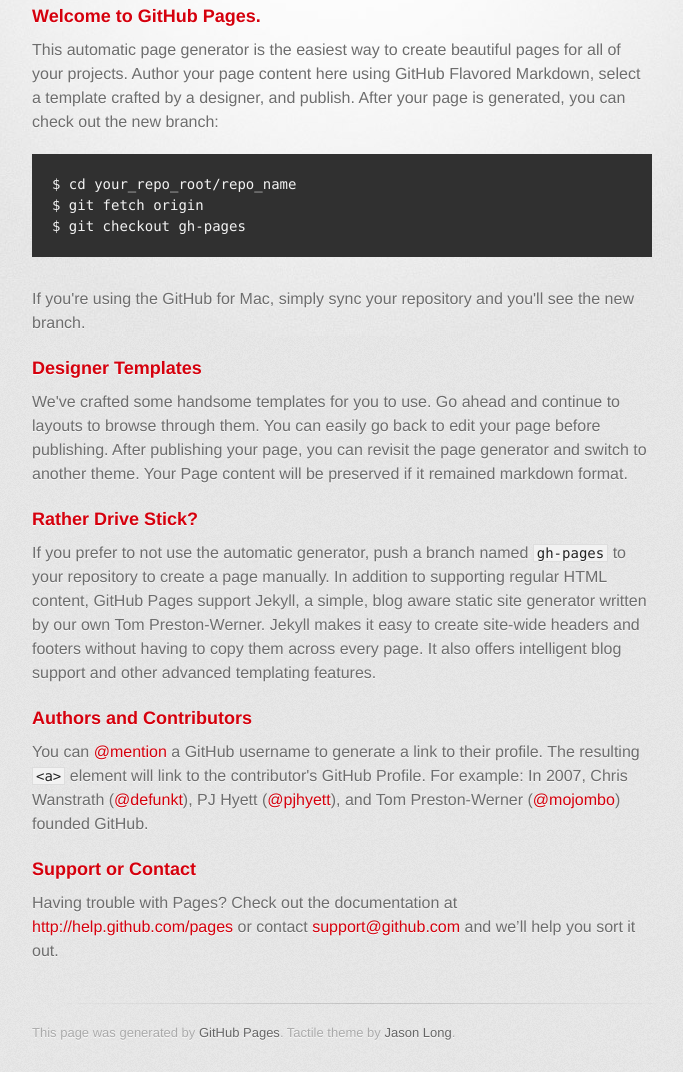
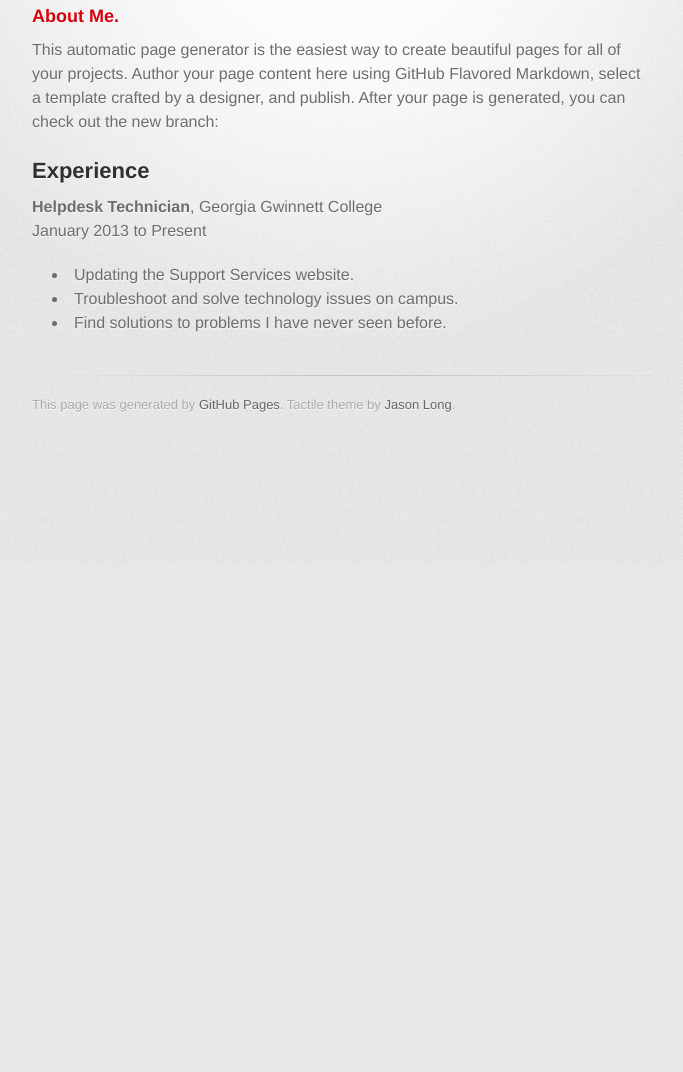
Before and after one commit to Kyle-Dornblaser/kyle-dornblaser.github.io, a plain HTML site: page index.html in a window 1280 px wide. Shown: the part 237-1309 px from the top of the page, without its empty margins (298-981 px from the left). After the commit the page ends 800 px from the top, so only its background shows below. Drawn offline with Linux system fonts and the light colour scheme; a web font is replaced by a local one.

Commit message:
Replace master branch with page content via GitHub

```diff
--- a/index.html
+++ b/index.html
@@ -30,36 +30,21 @@
 
         <section id="main_content">
           <h3>
-<a name="welcome-to-github-pages" class="anchor" href="#welcome-to-github-pages"><span class="octicon octicon-link"></span></a>Welcome to GitHub Pages.</h3>
+<a name="about-me" class="anchor" href="#about-me"><span class="octicon octicon-link"></span></a>About Me.</h3>
 
 <p>This automatic page generator is the easiest way to create beautiful pages for all of your projects. Author your page content here using GitHub Flavored Markdown, select a template crafted by a designer, and publish. After your page is generated, you can check out the new branch:</p>
 
-<pre><code>$ cd your_repo_root/repo_name
-$ git fetch origin
-$ git checkout gh-pages
-</code></pre>
+<h2>
+<a name="experience" class="anchor" href="#experience"><span class="octicon octicon-link"></span></a>Experience</h2>
 
-<p>If you're using the GitHub for Mac, simply sync your repository and you'll see the new branch.</p>
+<p><strong>Helpdesk Technician</strong>, Georgia Gwinnett College<br>
+January 2013 to Present</p>
 
-<h3>
-<a name="designer-templates" class="anchor" href="#designer-templates"><span class="octicon octicon-link"></span></a>Designer Templates</h3>
-
-<p>We've crafted some handsome templates for you to use. Go ahead and continue to layouts to browse through them. You can easily go back to edit your page before publishing. After publishing your page, you can revisit the page generator and switch to another theme. Your Page content will be preserved if it remained markdown format.</p>
-
-<h3>
-<a name="rather-drive-stick" class="anchor" href="#rather-drive-stick"><span class="octicon octicon-link"></span></a>Rather Drive Stick?</h3>
-
-<p>If you prefer to not use the automatic generator, push a branch named <code>gh-pages</code> to your repository to create a page manually. In addition to supporting regular HTML content, GitHub Pages support Jekyll, a simple, blog aware static site generator written by our own Tom Preston-Werner. Jekyll makes it easy to create site-wide headers and footers without having to copy them across every page. It also offers intelligent blog support and other advanced templating features.</p>
-
-<h3>
-<a name="authors-and-contributors" class="anchor" href="#authors-and-contributors"><span class="octicon octicon-link"></span></a>Authors and Contributors</h3>
-
-<p>You can <a href="https://github.com/blog/821" class="user-mention">@mention</a> a GitHub username to generate a link to their profile. The resulting <code>&lt;a&gt;</code> element will link to the contributor's GitHub Profile. For example: In 2007, Chris Wanstrath (<a href="https://github.com/defunkt" class="user-mention">@defunkt</a>), PJ Hyett (<a href="https://github.com/pjhyett" class="user-mention">@pjhyett</a>), and Tom Preston-Werner (<a href="https://github.com/mojombo" class="user-mention">@mojombo</a>) founded GitHub.</p>
-
-<h3>
-<a name="support-or-contact" class="anchor" href="#support-or-contact"><span class="octicon octicon-link"></span></a>Support or Contact</h3>
-
-<p>Having trouble with Pages? Check out the documentation at <a href="http://help.github.com/pages">http://help.github.com/pages</a> or contact <a href="mailto:support@github.com">support@github.com</a> and we’ll help you sort it out.</p>
+<ul>
+<li>Updating the Support Services website.</li>
+<li>Troubleshoot and solve technology issues on campus.</li>
+<li>Find solutions to problems I have never seen before.</li>
+</ul>
         </section>
 
         <footer>
```
Also changed, not shown: params.json (+1 -1 lines).
